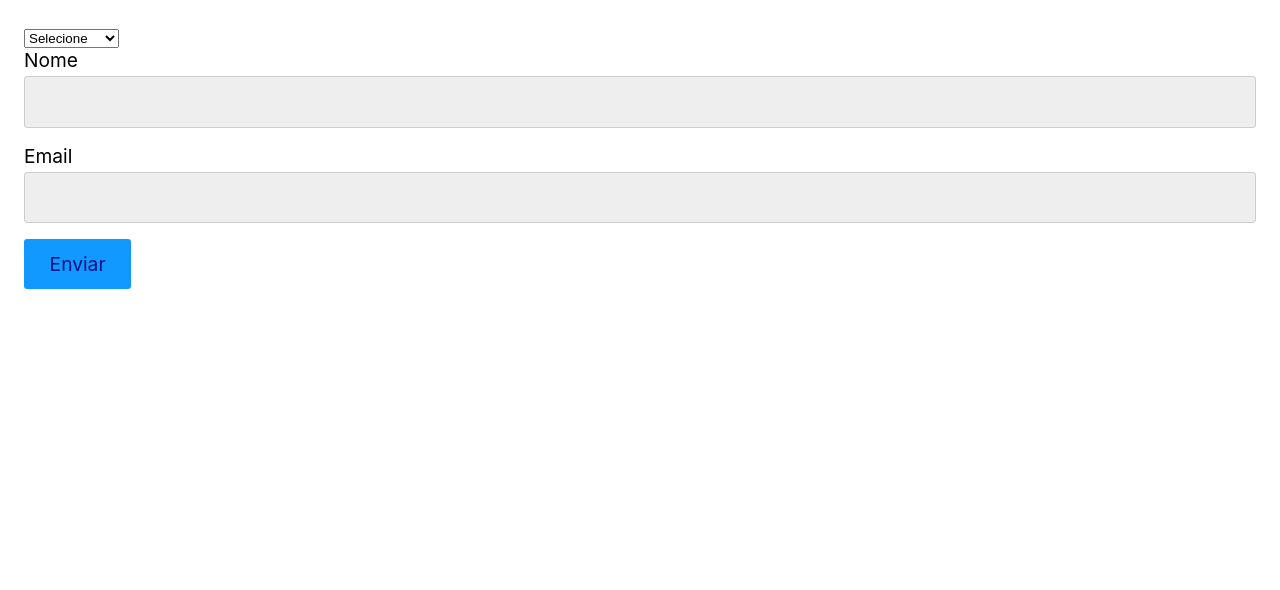
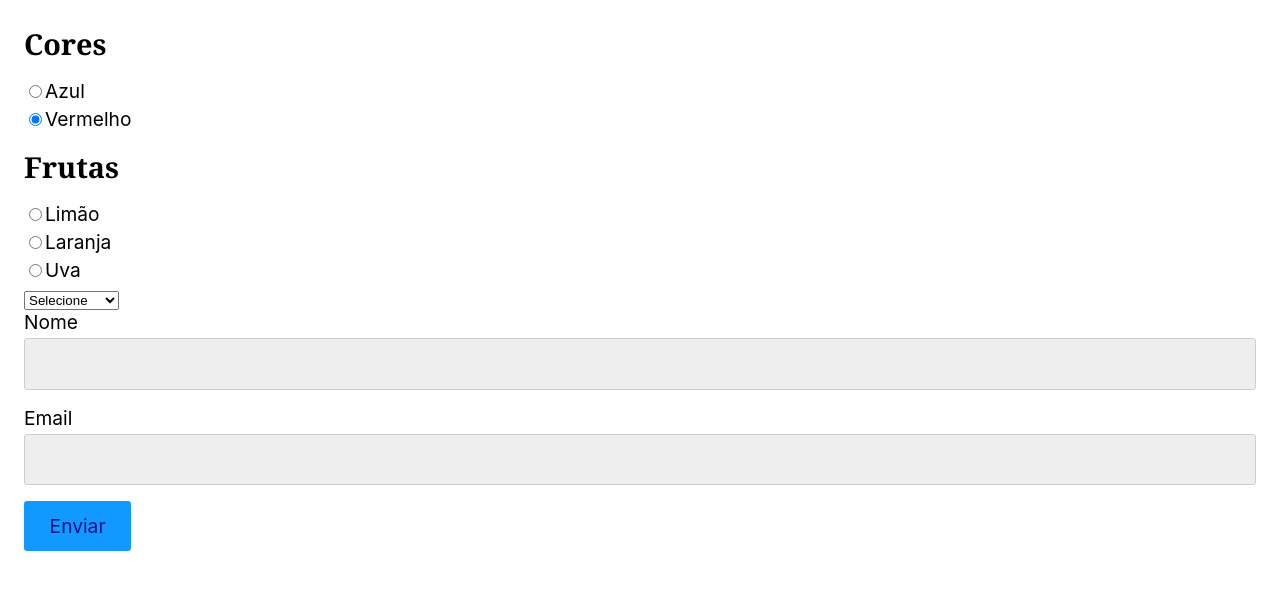
Before and after one commit to vtbrgt/react-completo-origamid, a React (Create React App) app in the folder forms/: page / in a window 1280 px wide. Shown: the top 590 px of the page. Built offline with nearby package versions, Linux system fonts and the light colour scheme.

Commit message:
radio components

```diff
--- a/forms/src/App.jsx
+++ b/forms/src/App.jsx
@@ -1,14 +1,27 @@
 import React from 'react';
 import Input from './Components/Input';
+import Radio from './Components/Radio';
 import Select from './Components/Select';
 
 const App = () => {
   const [nome, setNome] = React.useState('');
   const [email, setEmail] = React.useState('');
   const [produto, setProduto] = React.useState('');
+  const [cor, setCor] = React.useState('Vermelho');
+  const [frutas, setFrutas] = React.useState('');
 
   return (
     <form>
+      <h2>Cores</h2>
+      <Radio options={['Azul', 'Vermelho']} value={cor} setValue={setCor} />
+
+      <h2>Frutas</h2>
+      <Radio
+        options={['Limão', 'Laranja', 'Uva']}
+        value={frutas}
+        setValue={setFrutas}
+      />
+
       <Select
         options={['Smartphone', 'Tablet']}
         value={produto}
--- /dev/null
+++ b/forms/src/Components/Radio.jsx
@@ -0,0 +1,22 @@
+import React from 'react';
+
+const Radio = ({ options, value, setValue, ...props }) => {
+  return (
+    <>
+      {options.map((option) => (
+        <label key={option}>
+          <input
+            type="radio"
+            value={option}
+            checked={value === option}
+            onChange={({ target }) => setValue(target.value)}
+            {...props}
+          />
+          {option}
+        </label>
+      ))}
+    </>
+  );
+};
+
+export default Radio;
```
